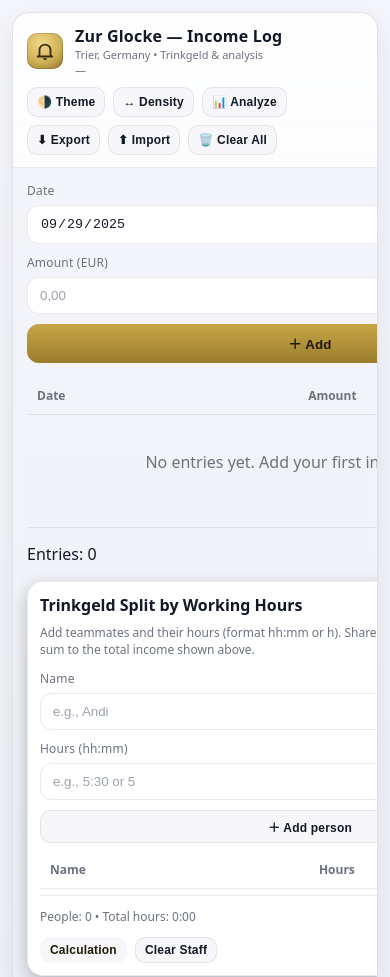
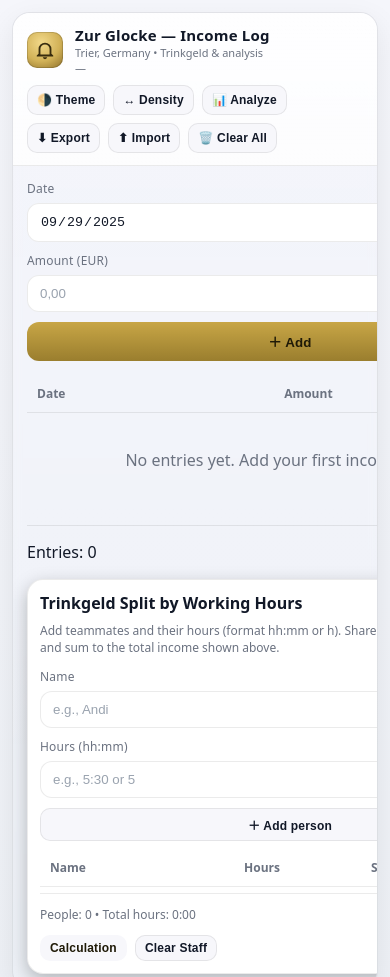
Before and after one commit to andieuren/andieuren.github.io, a plain HTML site: page index.html in a window 390 px wide. Shown: the top 977 px of the page. Drawn offline with Linux system fonts and the light colour scheme.

Commit message:
Update index.html
Mobile support (i give up)

```diff
--- a/index.html
+++ b/index.html
@@ -113,7 +113,29 @@
     @media (prefers-reduced-motion: reduce){ .btn, button { transition:none } }
       /* Responsive (mobile-first enhancements) */
     @media (max-width: 720px){
-      body{ margin:12px }
+      body{ margin:12px; overflow-x:hidden }
+      header{ padding:12px 14px; gap:10px; flex-wrap:wrap }
+      .titles h1{ font-size:16px }
+      .titles .sub,.titles .range{ font-size:11px }
+      .controls{ width:100%; justify-content:flex-start; gap:8px; flex-wrap:wrap }
+      .btn{ padding:8px 10px; border-radius:10px; font-size:12px; max-width:100% }
+      .content{ padding:14px; gap:14px; overflow-x:hidden }
+      .app{ overflow-x:hidden }
+
+      /* Forms: single column, no overflow */
+      .form{ grid-template-columns:1fr; gap:10px }
+      .subgrid{ grid-template-columns:1fr; gap:10px }
+      .field{ width:100% }
+      .field > *{ max-width:100% }
+      input, button{ max-width:100% }
+      .form .field:last-child button, .subgrid .field:last-child button{ width:100% }
+
+      /* Tables: keep inside viewport */
+      #tableWrap{ overflow-x:hidden; -webkit-overflow-scrolling:touch }
+      table{ width:100%; min-width:0; table-layout:fixed }
+      thead th, tbody td{ word-wrap:break-word; overflow-wrap:anywhere }
+      .modal .sheet{ max-width:94vw; width:94vw }
+    }
       header{ padding:12px 14px; gap:10px; flex-wrap:wrap }
       .titles h1{ font-size:16px }
       .titles .sub,.titles .range{ font-size:11px }
@@ -131,6 +153,9 @@
 
     @media (max-width: 380px){
       .btn{ padding:7px 9px; font-size:11px }
+      .titles h1{ font-size:15px }
+      table{ width:100%; min-width:0; table-layout:fixed }
+    }
       .titles h1{ font-size:15px }
       table{ min-width:500px }
     }
```
